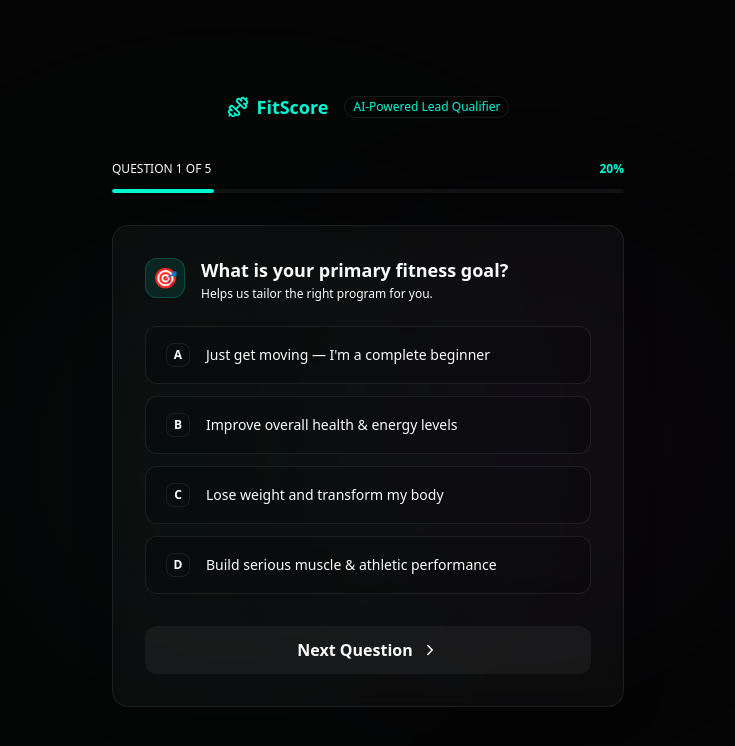
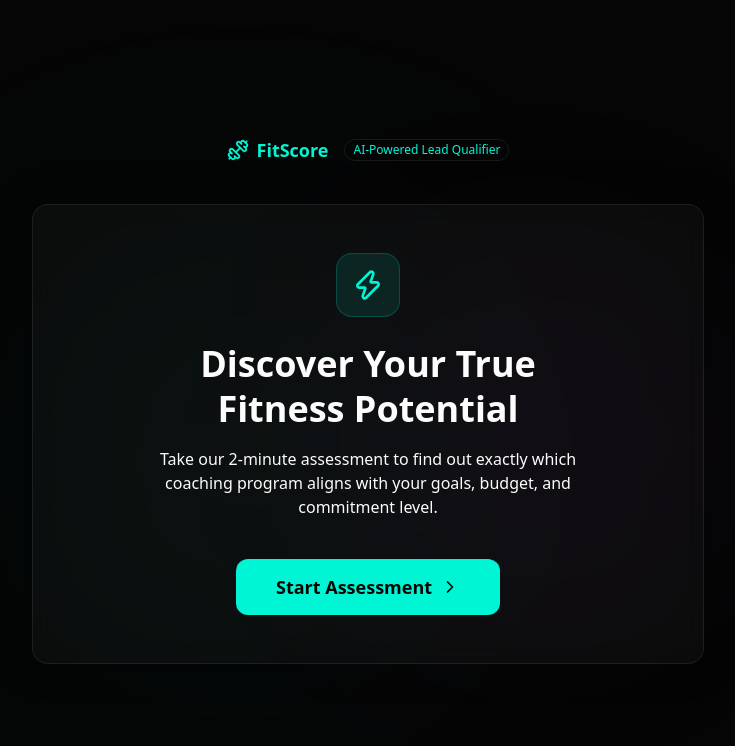
Before and after one commit to chunamanh05/trw-puzzles, a Next.js app: page /puzzle-99 in a window 1280 px wide. Shown: the top 746 px of the page, without its empty margins (272-1007 px from the left). Built offline with nearby package versions, Linux system fonts and the light colour scheme.

Commit message:
style: improve puzzle-99 UI with start phase and larger typography

```diff
--- a/src/app/puzzle-99/page.tsx
+++ b/src/app/puzzle-99/page.tsx
@@ -186,10 +186,10 @@ function ScoreGauge({ score, max, glowColor }: { score: number; max: number; glo
 
 // ─── MAIN COMPONENT ───────────────────────────────────────────────────────────
 
-type Phase = "quiz" | "result";
+type Phase = "start" | "quiz" | "result";
 
 export default function FitnessLeadScore() {
-  const [phase, setPhase]               = useState<Phase>("quiz");
+  const [phase, setPhase]               = useState<Phase>("start");
   const [currentQ, setCurrentQ]         = useState(0);
   const [selectedOption, setSelectedOption] = useState<number | null>(null);  // index in current Q
   const [totalScore, setTotalScore]     = useState(0);
@@ -216,7 +216,7 @@ export default function FitnessLeadScore() {
   };
 
   const handleRetake = () => {
-    setPhase("quiz");
+    setPhase("start");
     setCurrentQ(0);
     setSelectedOption(null);
     setTotalScore(0);
@@ -244,8 +244,39 @@ export default function FitnessLeadScore() {
         </span>
       </div>
 
-      <div className="w-full max-w-lg">
+      <div className="w-full max-w-2xl">
         <AnimatePresence mode="wait">
+
+          {/* ══ START PHASE ══ */}
+          {phase === "start" && (
+            <motion.div
+              key="start"
+              initial={{ opacity: 0, y: 20 }}
+              animate={{ opacity: 1, y: 0 }}
+              exit={{ opacity: 0, y: -20 }}
+              transition={{ duration: 0.4 }}
+              className="glass rounded-luxury p-12 text-center luxury-shadow flex flex-col items-center justify-center min-h-[400px]"
+            >
+              <div className="w-16 h-16 bg-accent-primary/10 rounded-2xl flex items-center justify-center mb-6 border border-accent-primary/20 text-accent-primary">
+                <Zap size={32} />
+              </div>
+              <h1 className="text-3xl sm:text-4xl font-black mb-4 leading-tight">
+                Discover Your True<br />Fitness Potential
+              </h1>
+              <p className="text-muted-foreground mb-10 max-w-md mx-auto text-sm sm:text-base">
+                Take our 2-minute assessment to find out exactly which coaching program aligns with your goals, budget, and commitment level.
+              </p>
+              <motion.button
+                whileHover={{ scale: 1.02 }}
+                whileTap={{ scale: 0.98 }}
+                onClick={() => setPhase("quiz")}
+                className="w-full sm:w-auto px-10 h-14 bg-accent-primary text-background text-lg font-bold rounded-xl flex items-center justify-center gap-2 transition-all"
+              >
+                Start Assessment
+                <ChevronRight size={20} />
+              </motion.button>
+            </motion.div>
+          )}
 
           {/* ══ QUIZ PHASE ══ */}
           {phase === "quiz" && (
@@ -273,13 +304,13 @@ export default function FitnessLeadScore() {
               {/* Question Card */}
               <div className="glass rounded-luxury p-8 luxury-shadow">
                 {/* Question header */}
-                <div className="flex items-start gap-4 mb-6">
-                  <div className="w-10 h-10 rounded-xl bg-accent-primary/10 border border-accent-primary/20 flex items-center justify-center text-xl shrink-0">
+                <div className="flex items-start gap-5 mb-8">
+                  <div className="w-14 h-14 rounded-2xl bg-accent-primary/10 border border-accent-primary/20 flex items-center justify-center text-3xl shrink-0">
                     {question.icon}
                   </div>
-                  <div>
-                    <h2 className="text-lg font-bold leading-snug">{question.question}</h2>
-                    <p className="text-xs text-muted-foreground mt-1">{question.hint}</p>
+                  <div className="pt-1">
+                    <h2 className="text-2xl font-bold leading-snug">{question.question}</h2>
+                    <p className="text-sm text-muted-foreground mt-2">{question.hint}</p>
                   </div>
                 </div>
 
@@ -293,18 +324,18 @@ export default function FitnessLeadScore() {
                         whileHover={{ scale: 1.01 }}
                         whileTap={{ scale: 0.99 }}
                         onClick={() => setSelectedOption(idx)}
-                        className={`w-full flex items-center gap-4 px-5 py-4 rounded-xl border text-left transition-all
+                        className={`w-full flex items-center gap-5 px-6 py-5 rounded-2xl border text-left transition-all
                           ${isSelected
                             ? "border-accent-primary/60 bg-accent-primary/10 text-foreground"
                             : "border-glass-border bg-black/20 text-muted-foreground hover:border-white/20 hover:text-foreground"
                           }`}
                       >
-                        <span className={`text-xs font-bold w-6 h-6 rounded-lg flex items-center justify-center shrink-0 border transition-all
+                        <span className={`text-sm font-bold w-8 h-8 rounded-lg flex items-center justify-center shrink-0 border transition-all
                           ${isSelected ? "bg-accent-primary text-background border-accent-primary" : "border-glass-border"}`}>
                           {opt.label}
                         </span>
-                        <span className="text-sm">{opt.text}</span>
-                        {isSelected && <CheckCircle size={16} className="ml-auto text-accent-primary shrink-0" />}
+                        <span className="text-lg font-medium">{opt.text}</span>
+                        {isSelected && <CheckCircle size={20} className="ml-auto text-accent-primary shrink-0" />}
                       </motion.button>
                     );
                   })}
@@ -316,14 +347,14 @@ export default function FitnessLeadScore() {
                   disabled={selectedOption === null}
                   whileHover={selectedOption !== null ? { scale: 1.02 } : {}}
                   whileTap={selectedOption !== null ? { scale: 0.98 } : {}}
-                  className={`w-full h-12 rounded-xl font-bold flex items-center justify-center gap-2 transition-all
+                  className={`w-full h-14 text-lg rounded-xl font-bold flex items-center justify-center gap-2 transition-all mt-4
                     ${selectedOption !== null
                       ? "bg-accent-primary text-background cursor-pointer"
                       : "bg-white/5 text-muted-foreground/40 cursor-not-allowed"
                     }`}
                 >
                   {isLastQ ? "See My Results" : "Next Question"}
-                  <ChevronRight size={18} />
+                  <ChevronRight size={20} />
                 </motion.button>
               </div>
             </motion.div>
@@ -336,6 +367,7 @@ export default function FitnessLeadScore() {
               initial={{ opacity: 0, scale: 0.95 }}
               animate={{ opacity: 1, scale: 1 }}
               transition={{ duration: 0.4 }}
+              className="max-w-lg mx-auto"
             >
               <div className="glass rounded-luxury p-8 luxury-shadow text-center">
                 {/* Title */}
```
